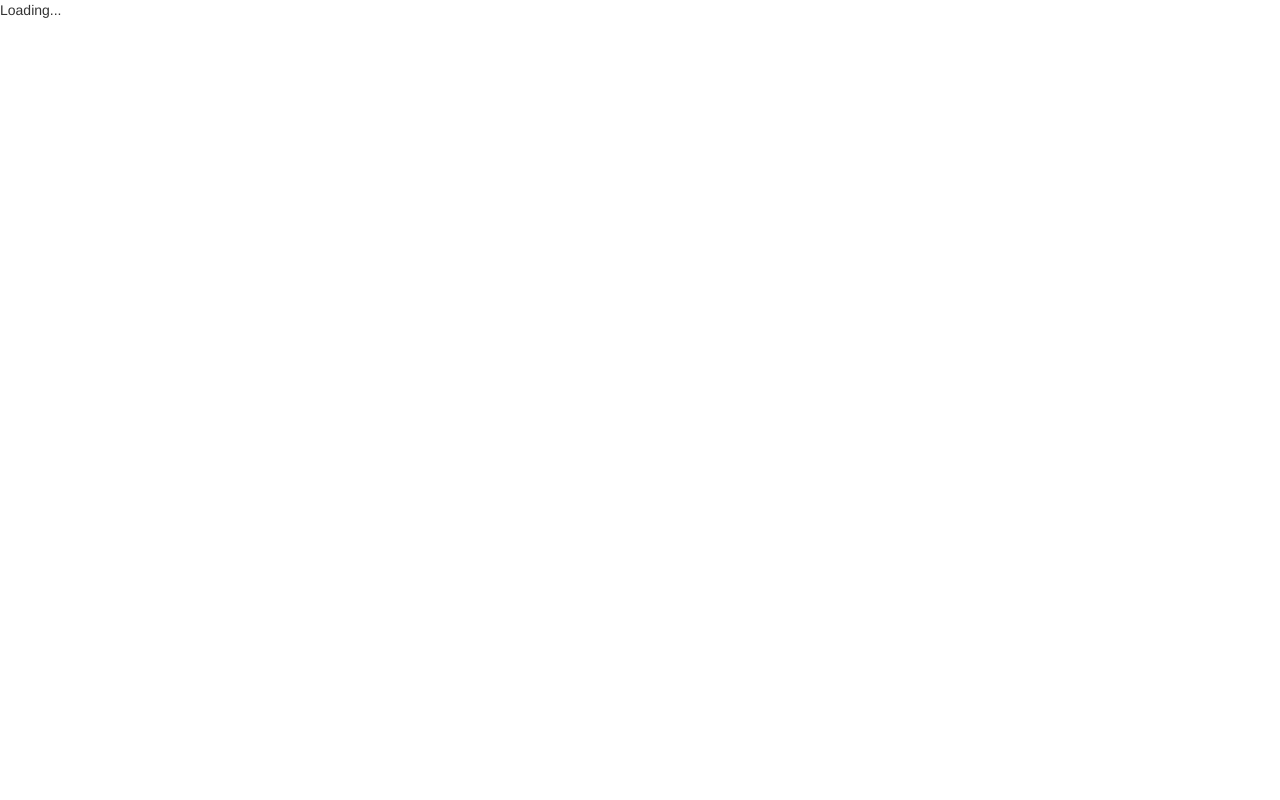
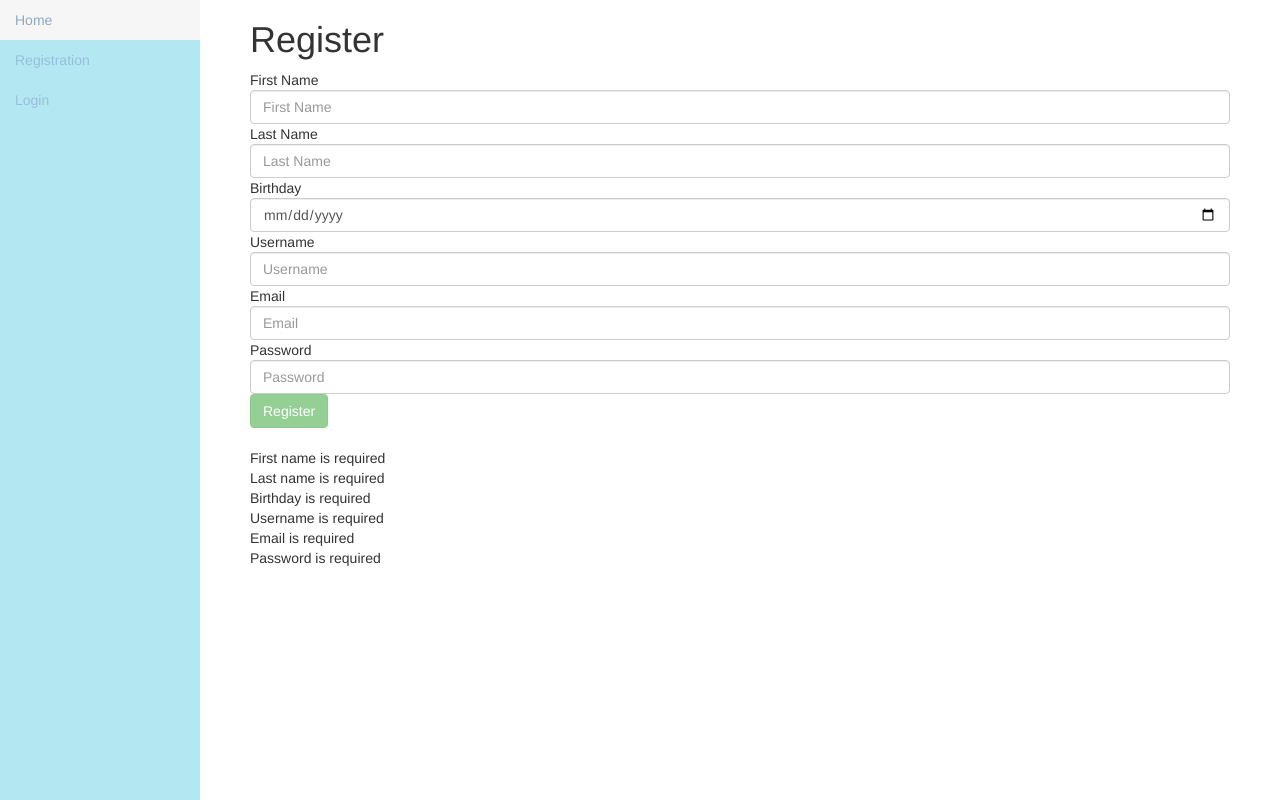
Before and after one commit to Soceanic/soceanic, an Angular app in the folder frontend/: page /register in a window 1280 px wide. Built offline with nearby package versions, Linux system fonts and the light colour scheme.

Commit message:
registration form validation close enough to done, backlog for weekend

```diff
--- a/frontend/src/app/landing/registration/registration.component.html
+++ b/frontend/src/app/landing/registration/registration.component.html
@@ -7,17 +7,46 @@
     Username<input type="text" class="form-control" placeholder="Username" formControlName="username">
     Email<input type="email" class="form-control" placeholder="Email" formControlName="email">
     Password<input type="password" class="form-control" placeholder="Password" formControlName="password">
-    <button [ngClass]="disabled: valid()"] type="submit" class="btn btn-success">Register</button>
+    <button type="submit" class="btn btn-success" [disabled]="!form.valid">Register</button>
   </form>
 </div>
 
 <!-- Error Handling -->
-<div *ngIf="err">Error registering an account, please try again later</div><br>
+<div class="error" *ngIf="err">Error registering an account, please try again later</div><br>
 
 <!-- Form Validation -->
-<div *ngIf="form.get('first_name').hasError('required')">Please enter your first name</div>
-<div *ngIf="form.get('last_name').hasError('required')">Please enter your first name</div>
-<div *ngIf="form.get('birthday').hasError('required')">Please enter your first name</div>
-<div *ngIf="form.get('username').hasError('required')">Please enter your first name</div>
-<div *ngIf="form.get('email').hasError('required')">Please enter your first name</div>
-<div *ngIf="form.get('password').hasError('required')">Please enter your first name</div>
+<div class="error" *ngIf="form.get('first_name').hasError('required')">
+  {{validationMessages.first_name.required}}
+</div>
+<div class="error" *ngIf="form.get('last_name').hasError('required')">
+  {{validationMessages.last_name.required}}
+</div>
+<div class="error" *ngIf="form.get('birthday').hasError('required')">
+  {{validationMessages.birthday.required}}
+</div>
+
+
+<div class="error" *ngIf="form.get('username').hasError('required')">
+  {{validationMessages.username.required}}
+</div>
+<div class="error" *ngIf="form.get('username').hasError('minLength')">
+  {{validationMessages.username.minLength}}
+</div>
+<div class="error" *ngIf="form.get('username').hasError('maxLength')">
+  {{validationMessages.username.maxLength}}
+</div>
+
+<div class="error" *ngIf="form.get('email').hasError('required')">
+  {{validationMessages.email.required}}
+</div>
+<div class="error" *ngIf="form.get('email').hasError('email')">
+  {{validationMessages.email.email}}
+</div>
+
+
+<div class="error" *ngIf="form.get('password').hasError('required')">
+  {{validationMessages.password.required}}
+</div>
+<div class="error" *ngIf="form.get('password').hasError('minLength')">
+  {{validationMessages.password.minLength}}
+</div>
--- a/frontend/src/app/landing/registration/registration.component.ts
+++ b/frontend/src/app/landing/registration/registration.component.ts
@@ -18,6 +18,7 @@
   form: FormGroup;
   submitted: boolean = false;
   err = null;
+  validform: boolean;
 
   constructor(private service: RegistrationService, private fb: FormBuilder, private router: Router) { }
 
@@ -92,6 +93,7 @@
       }
     }
   }
+  this.validform = this.valid();
 }
 
 formErrors = {
```
Also changed, not shown: frontend/src/app/_guards/auth.guard.ts (added, +19 -0 lines).
